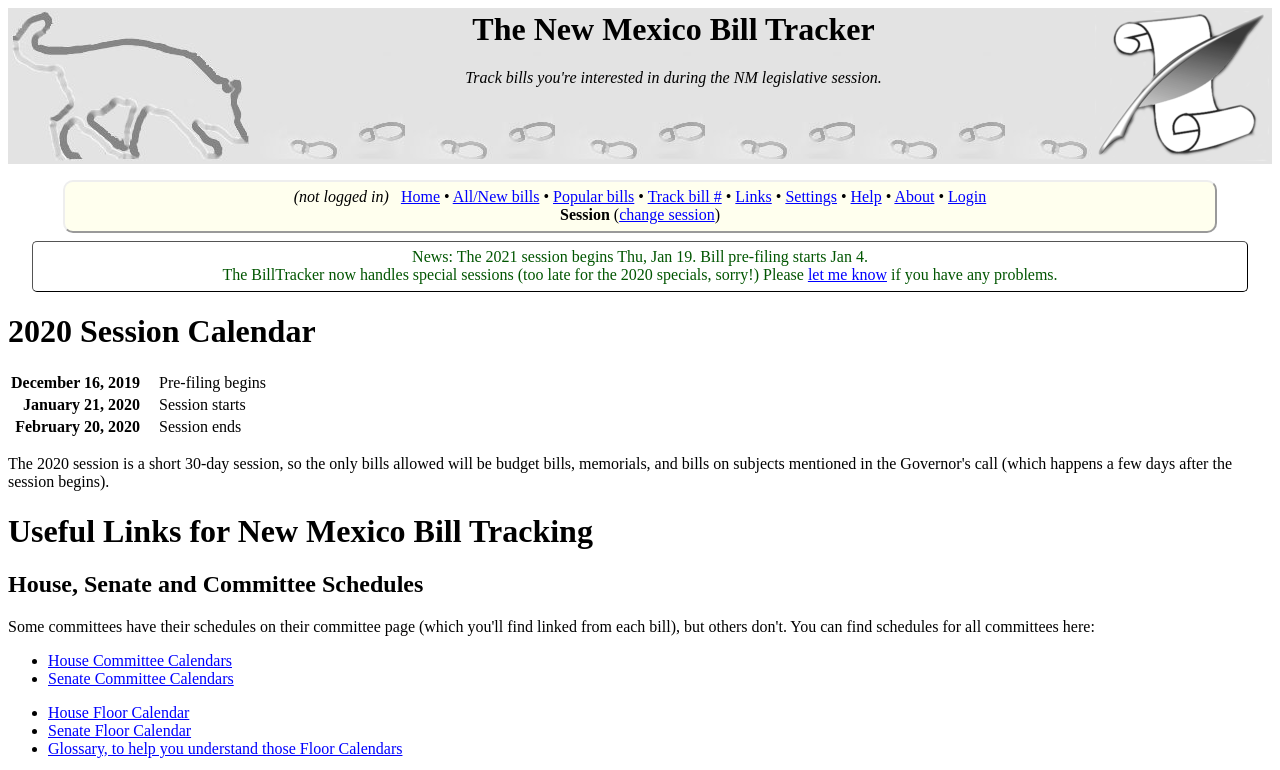
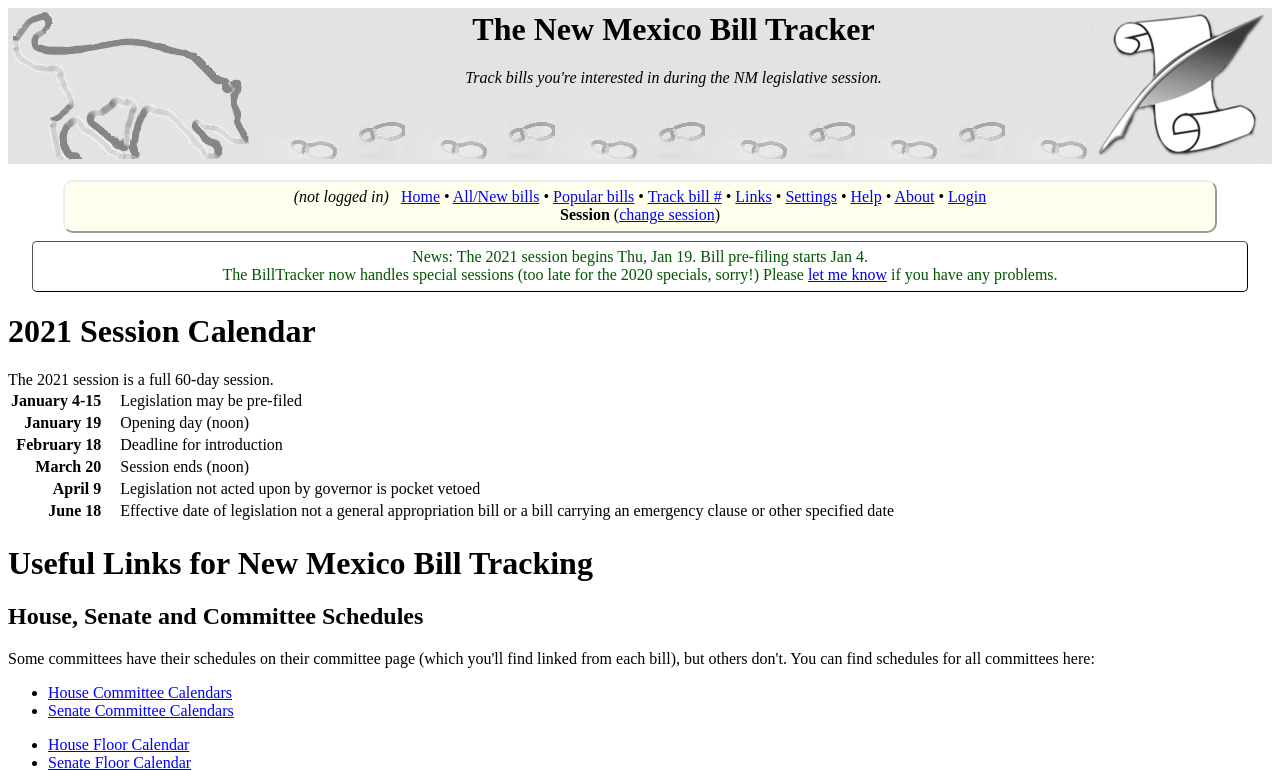
Before and after one commit to akkana/billtracker, a Flask app: page /links in a window 1280 px wide. Shown: the top 770 px of the page. Run offline with Flask 2, Linux system fonts and the light colour scheme.

Commit message:
2021 session calendar on links page

```diff
--- a/billtracker/templates/links.html
+++ b/billtracker/templates/links.html
@@ -2,22 +2,18 @@
 
 {% block content %}
 
-<h1>2020 Session Calendar</h1>
+<h1>2021 Session Calendar</h1>
+<p>
+The 2021 session is a full 60-day session.
+
 <table class="calendar">
-<tr>
-<th>December 16, 2019
-<td>Pre-filing begins
-<tr>
-<th>January 21, 2020
-<td>Session starts
-<tr>
-<th>February 20, 2020
-<td>Session ends
+<tr><th>January 4-15 <td>Legislation may be pre-filed</tr>
+<tr><th>January 19 <td>Opening day (noon)</tr>
+<tr><th>February 18 <td>Deadline for introduction</tr>
+<tr><th>March 20 <td>Session ends (noon)</tr>
+<tr><th>April 9 <td>Legislation not acted upon by governor is pocket vetoed</tr>
+<tr><th>June 18 <td>Effective date of legislation not a general appropriation bill or a bill carrying an emergency clause or other specified date
 </table>
-<p>
-The 2020 session is a short 30-day session, so the only bills allowed will be
-budget bills, memorials, and bills on subjects mentioned in the
-Governor's call (which happens a few days after the session begins).
 
 <h1>Useful Links for New Mexico Bill Tracking</h1>
 
```
